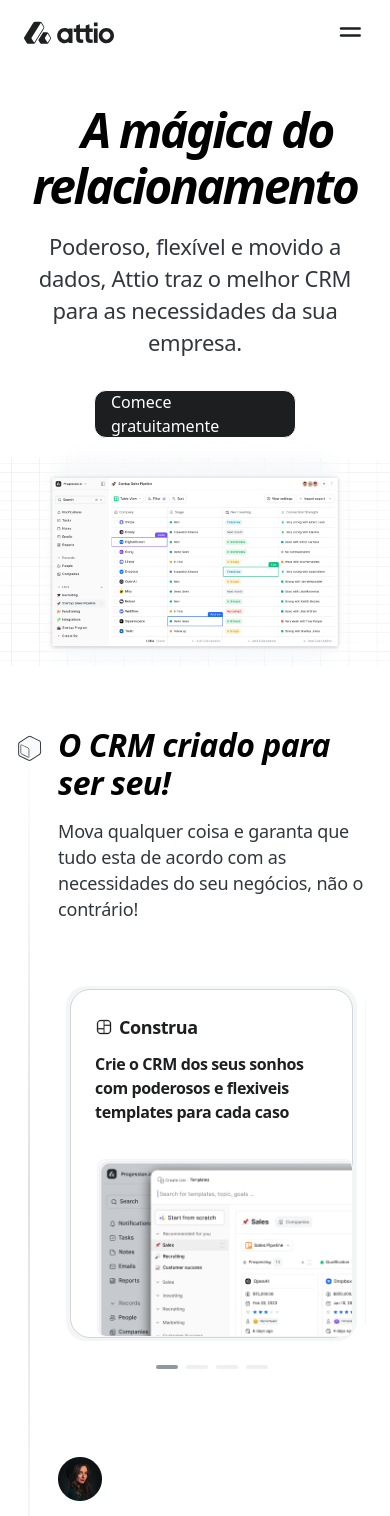
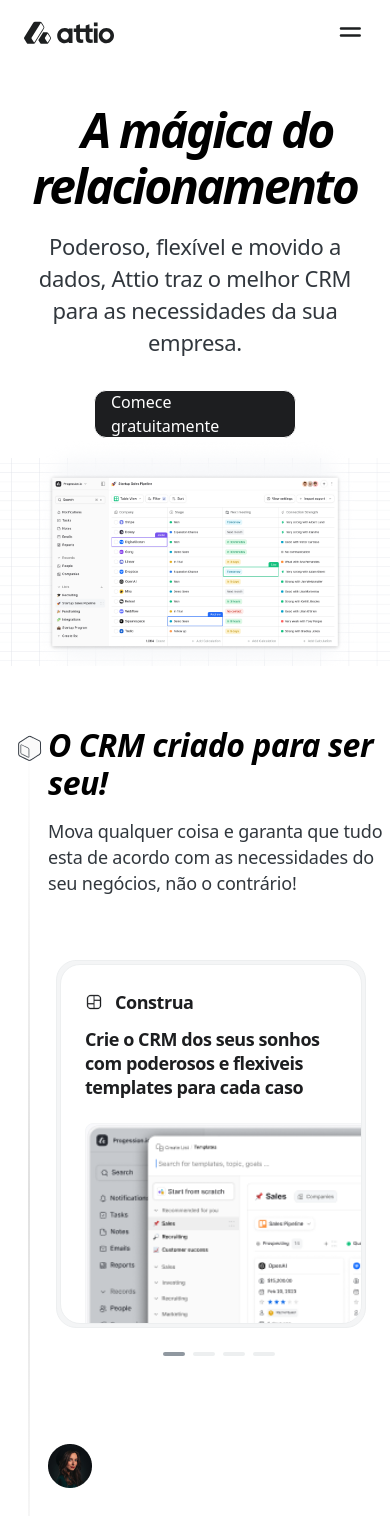
Before and after one commit to luisrca-tech/crm-landing-page, a Next.js app: page / in a window 390 px wide. Shown: the top 1516 px of the page. Built offline with nearby package versions, Linux system fonts and the light colour scheme.

Commit message:
📱 Fix: Change align image inside carouselItem container

```diff
--- a/src/components/blocks/CreatedForYouSection/components/MobileCarousel.tsx
+++ b/src/components/blocks/CreatedForYouSection/components/MobileCarousel.tsx
@@ -10,20 +10,21 @@
   useActiveIndex
 } from '~/components/ui/carousel';
 import { CarouselItems } from '~/constants/CarouselItems';
+import { SectionsBoxes } from '../../SectionsBoxes';
 
 export function MobileCarousel() {
   const [api, setApi] = useState<CarouselApi | null>(null);
   const activeIndex = useActiveIndex(api);
 
   return (
-    <Carousel setApi={setApi} >
-      <CarouselContent className="w-[17.6875rem] gap-4">
+    <Carousel setApi={setApi}>
+      <CarouselContent className="justify-between">
         {CarouselItems.map((item) => {
           return (
-            <CarouselItem key={item.id}>
-              <div className="relative flex h-[22.2rem] w-[18.2rem] flex-col items-center justify-center rounded-[1.25rem] border-base-200 bg-base-dark-100">
-                <div className="flex h-[21.8rem] w-[17.6875rem] flex-col gap-3 rounded-[1.25rem] border border-base-dark-200 bg-base-100 p-6">
-                  <div className="flex items-center gap-[0.375rem]">
+            <CarouselItem key={item.id} className="pr-6">
+              <SectionsBoxes className="h-[23rem]">
+                <div className="flex flex-col gap-3 p-6">
+                  <div className="flex items-center gap-3">
                     <Image
                       className="h-[1.125rem] w-[1.125rem]"
                       src={item.icon}
@@ -33,16 +34,20 @@
                       {item.title}
                     </h2>
                   </div>
-                  <span className="text-base font-semibold leading-6 tracking-tight text-[#1D1F20]">
+                  <span className="text-lg font-semibold leading-6 tracking-tight text-base-600">
                     {item.description}
                   </span>
                 </div>
-                <div className="absolute bottom-1 right-1 w-[16rem] overflow-hidden rounded-lg border-[0.0225rem] border-base-dark-100 bg-blue-100">
-                  <div className="h-[11rem] w-full overflow-hidden rounded-lg bg-[#F9F9FB]">
-                    <Image className="w-full" src={item.image} alt={item.alt} />
+                <div className="mb-auto ml-6 w-full rounded-lg border-[0.0225rem] border-base-dark-100 bg-blue-100">
+                  <div className="rounded-lg bg-[#F9F9FB]">
+                    <Image
+                      className="w-full object-cover"
+                      src={item.image}
+                      alt={item.alt}
+                    />
                   </div>
                 </div>
-              </div>
+              </SectionsBoxes>
             </CarouselItem>
           );
         })}
--- a/src/components/blocks/CreatedForYouSection/index.tsx
+++ b/src/components/blocks/CreatedForYouSection/index.tsx
@@ -37,7 +37,7 @@
 
 export function CreatedForYouWithBoxline() {
   return (
-    <div className="relative mt-[3.75rem] flex lg:mt-[6.625rem] lg:gap-6">
+    <div className="relative mt-[3.75rem] flex gap-6 lg:mt-[6.625rem]">
       <div className="w-full max-w-[2.125rem]">
         <Image
           className="absolute -left-3 top-1 z-10 lg:left-0 lg:top-3"
--- /dev/null
+++ b/src/components/blocks/SectionsBoxes.tsx
@@ -0,0 +1,22 @@
+import { type ReactNode } from 'react';
+import { cn } from '~/lib/utils';
+
+interface SectionsBoxesProps {
+  children: ReactNode;
+  className?: string;
+}
+
+export function SectionsBoxes({ children, className }: SectionsBoxesProps) {
+  return (
+    <div
+      className={cn(
+        'w-full rounded-[20px] border border-base-200 bg-base-dark-100 p-[3px]',
+        className
+      )}
+    >
+      <div className="h-full w-full overflow-hidden rounded-[20px] border border-base-200 bg-base-100">
+        {children}
+      </div>
+    </div>
+  );
+}
```
Also changed, not shown: public/images/Work.png.
